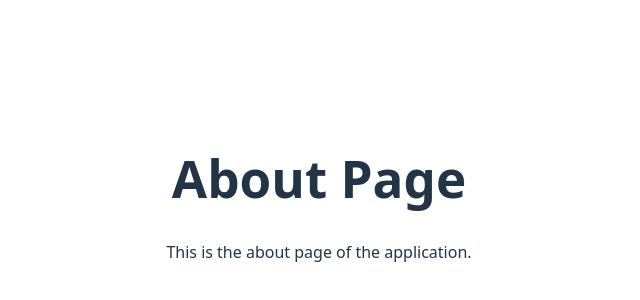
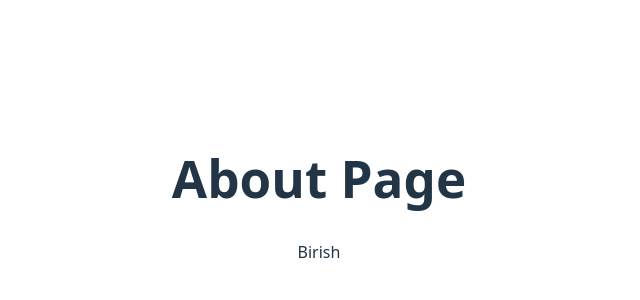
Before and after one commit to top-dev-bln/CleanRoute, a React (Vite) app: page /about in a window 1280 px wide. Shown: the part 202-502 px from the top of the page, without its empty margins (321-961 px from the left). Built offline with nearby package versions, Linux system fonts and the light colour scheme.

Commit message:
Changes About Page

```diff
--- a/src/About.jsx
+++ b/src/About.jsx
@@ -4,7 +4,7 @@ function About() {
   return (
     <div>
       <h1>About Page</h1>
-      <p>This is the about page of the application.</p>
+      <p>Birish </p>
     </div>
   )
 }
```
